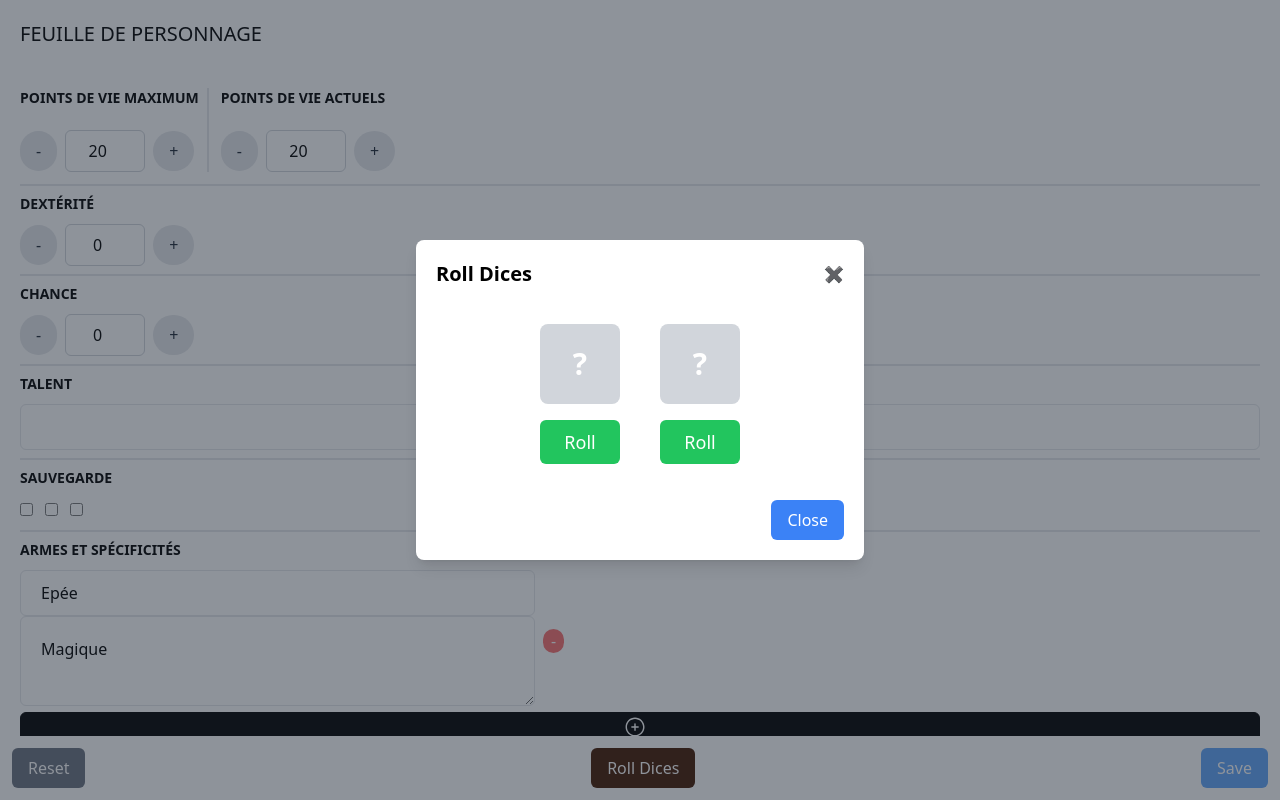
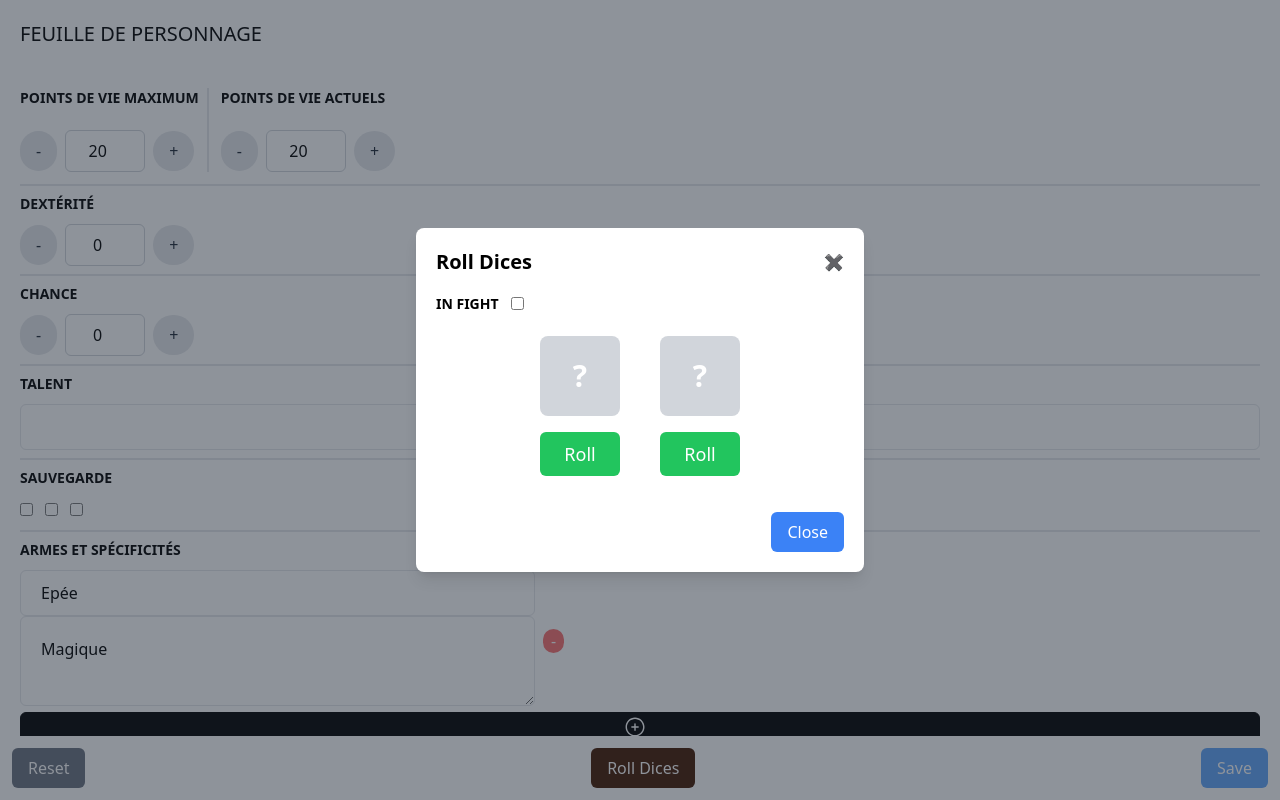
Before and after one commit to adrienvidal/jdr-character-sheet, a React (Vite) app: page / in a window 1280 px wide. Both pictures are taken after a click on the input "Roll Dices". Shown: the top 800 px of the page. Built offline with nearby package versions, Linux system fonts and the light colour scheme; what tailgrids would draw is missing.

Commit message:
add cheat dices

```diff
--- a/src/components/RollDice.jsx
+++ b/src/components/RollDice.jsx
@@ -1,22 +1,55 @@
 import React, { useState } from 'react'
+import Checkbox from './Checkbox'
 
 export default function RollDice() {
   const [result, setResult] = useState({
     'dice-1': null,
     'dice-2': null
   })
+  const [inFight, setInFight] = useState(false)
 
   const rollDice = id => {
     const randomNumber = Math.floor(Math.random() * 6) + 1
+    const randomNumber2 = Math.floor(Math.random() * 6) + 1
+
+    let finalNumber
+    if (inFight) {
+      finalNumber = randomNumber
+    } else if (randomNumber >= randomNumber2) {
+      finalNumber = randomNumber
+    } else {
+      finalNumber = randomNumber2
+    }
+
     setResult(prev => {
-      return { ...prev, [`dice-${id}`]: randomNumber }
+      return { ...prev, [`dice-${id}`]: finalNumber }
     })
   }
 
+  const handleCheckboxChange = e => {
+    const { checked } = e.target
+
+    setInFight(checked)
+  }
+
   return (
+    <div>
+      <div className='flex items-center gap-3'>
+        <label className='block text-sm uppercase font-bold'>In fight</label>
+        <Checkbox
+          type='checkbox'
+          id='inFight'
+          checked={inFight}
+          onChange={handleCheckboxChange}
+        />
+      </div>
+
       <div className='flex items-center justify-center'>
         {Object.entries(result).map(([key, value], i) => (
-        <div key={key} className='flex flex-col items-center justify-center p-5 space-y-4'>
+          <div
+            key={key}
+            className='flex flex-col items-center justify-center p-5 space-y-4'
+          >
             {/* Dice Result */}
             <div
               className={`w-20 h-20 flex items-center justify-center text-white font-bold text-3xl rounded-lg
@@ -36,5 +69,6 @@ export default function RollDice() {
           </div>
         ))}
       </div>
+    </div>
   )
 }
```
Lines whose indentation alone changed are shown as unchanged.
